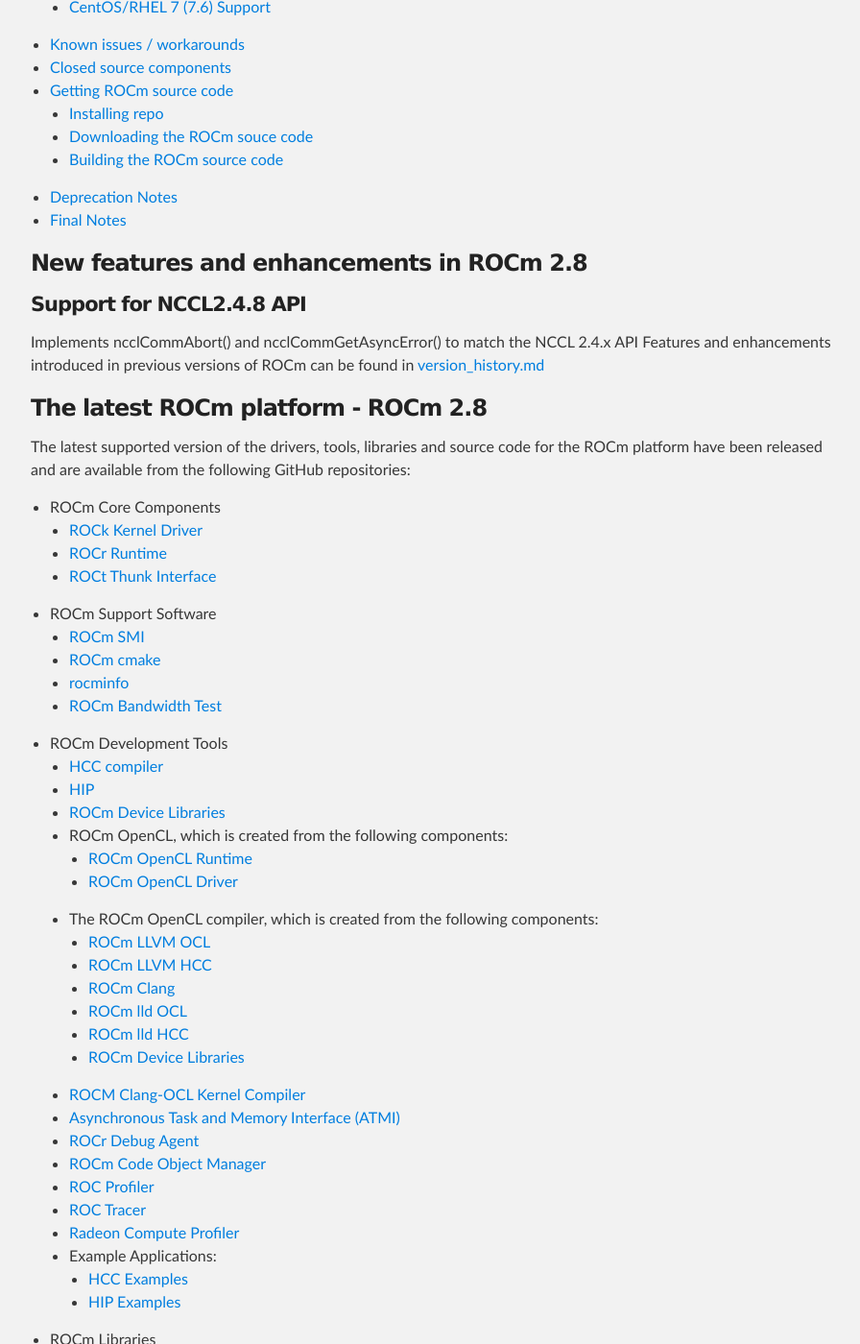
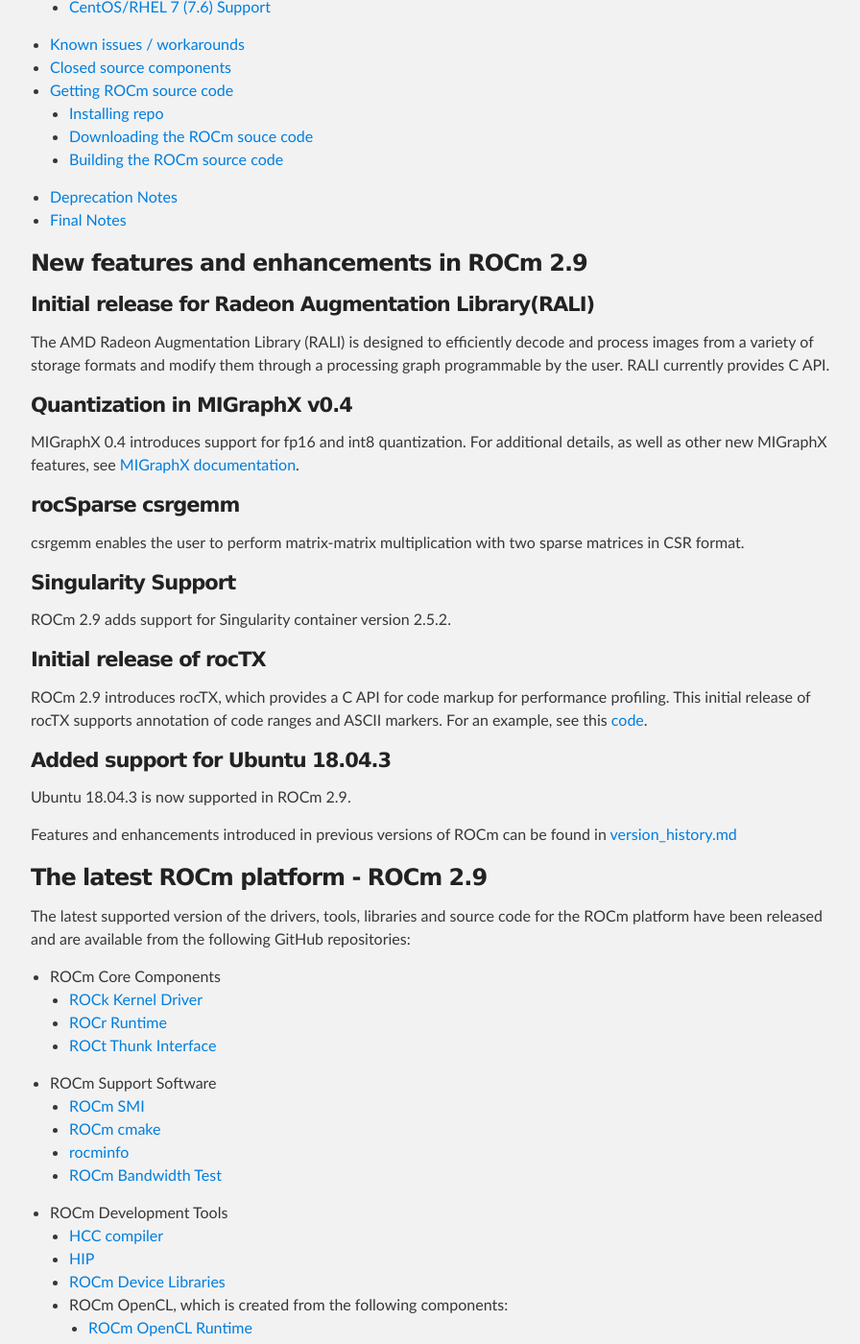
Before and after one commit to ROCm/ROCm.github.io, a Jekyll site: the page built from ROCmInstall.md, in a window 1280 px wide and 1400 px high, scrolled down 751 px. Shown: the whole window at 96% size, without its empty margins (183-1079 px from the left). Built offline with Jekyll 4.4.1, drawn with Linux system fonts in a browser that asks for light colours; some of the changed text lies outside the part shown.

Commit message:
ROCm 2.9 version update

````diff
--- a/ROCmInstall.md
+++ b/ROCmInstall.md
@@ -5,10 +5,10 @@
 
 ## ROCm Platform Installation Guide for Linux
 
-### Current ROCm Version: 2.8
+### Current ROCm Version: 2.9
 
-- [New features and enhancements in ROCm 2.8](#new-features-and-enhancements-in-rocm-28)
-- [The latest ROCm platform - ROCm 2.8](#the-latest-rocm-platform---rocm-28)
+- [New features and enhancements in ROCm 2.9](#new-features-and-enhancements-in-rocm-29)
+- [The latest ROCm platform - ROCm 2.9](#the-latest-rocm-platform---rocm-29)
 - [Hardware Support](#hardware-support)
   * [Supported GPUs](#supported-gpus)
   * [Supported CPUs](#supported-cpus)
@@ -28,65 +28,80 @@
 - [Deprecation Notes](#deprecation-notice)
 - [Final Notes](#final-notes)
 
-### New features and enhancements in ROCm 2.8
+### New features and enhancements in ROCm 2.9
 
-#### Support for NCCL2.4.8 API
+#### Initial release for Radeon Augmentation Library(RALI)
+The AMD Radeon Augmentation Library (RALI) is designed to efficiently decode and process images from a variety of storage formats and modify them through a processing graph programmable by the user. RALI currently provides C API.
 
-Implements ncclCommAbort() and ncclCommGetAsyncError() to match the NCCL 2.4.x API
+#### Quantization in MIGraphX v0.4
+MIGraphX 0.4 introduces support for fp16 and int8 quantization. For additional details, as well as other new MIGraphX features, see [MIGraphX documentation](https://github.com/ROCmSoftwarePlatform/AMDMIGraphX/wiki/Getting-started:-using-the-new-features-of-MIGraphX-0.4).
+
+#### rocSparse csrgemm
+csrgemm enables the user to perform matrix-matrix multiplication with two sparse matrices in CSR format.
+
+#### Singularity Support
+ROCm 2.9 adds support for Singularity container version 2.5.2.
+
+#### Initial release of rocTX
+ROCm 2.9 introduces rocTX, which provides a C API for code markup for performance profiling.  This initial release of rocTX supports annotation of code ranges and ASCII markers.  For an example, see this [code](https://github.com/ROCm-Developer-Tools/roctracer/blob/amd-master/test/MatrixTranspose_test/MatrixTranspose.cpp).
+
+#### Added support for Ubuntu 18.04.3
+Ubuntu 18.04.3 is now supported in ROCm 2.9.
+
 Features and enhancements introduced in previous versions of ROCm can be found in [version_history.md](https://github.com/RadeonOpenCompute/ROCm/blob/master/version_history.md)
 
-### The latest ROCm platform - ROCm 2.8
+### The latest ROCm platform - ROCm 2.9
 
 The latest supported version of the drivers, tools, libraries and source code for the ROCm platform have been released and are available from the following GitHub repositories:
 
 * ROCm Core Components
-  - [ROCk Kernel Driver](https://github.com/RadeonOpenCompute/ROCK-Kernel-Driver/tree/roc-2.8.0)
-  - [ROCr Runtime](https://github.com/RadeonOpenCompute/ROCR-Runtime/tree/roc-2.8.0)
-  - [ROCt Thunk Interface](https://github.com/RadeonOpenCompute/ROCT-Thunk-Interface/tree/roc-2.8.0)
+  - [ROCk Kernel Driver](https://github.com/RadeonOpenCompute/ROCK-Kernel-Driver/tree/roc-2.9.0)
+  - [ROCr Runtime](https://github.com/RadeonOpenCompute/ROCR-Runtime/tree/roc-2.9.0)
+  - [ROCt Thunk Interface](https://github.com/RadeonOpenCompute/ROCT-Thunk-Interface/tree/roc-2.9.0)
 * ROCm Support Software
-  - [ROCm SMI](https://github.com/RadeonOpenCompute/ROC-smi/tree/roc-2.8.0)
-  - [ROCm cmake](https://github.com/RadeonOpenCompute/rocm-cmake/tree/roc-2.8.0)
-  - [rocminfo](https://github.com/RadeonOpenCompute/rocminfo/tree/roc-2.8.0)
-  - [ROCm Bandwidth Test](https://github.com/RadeonOpenCompute/rocm_bandwidth_test/tree/roc-2.8.0)
+  - [ROCm SMI](https://github.com/RadeonOpenCompute/ROC-smi/tree/roc-2.9.0)
+  - [ROCm cmake](https://github.com/RadeonOpenCompute/rocm-cmake/tree/roc-2.9.0)
+  - [rocminfo](https://github.com/RadeonOpenCompute/rocminfo/tree/roc-2.9.0)
+  - [ROCm Bandwidth Test](https://github.com/RadeonOpenCompute/rocm_bandwidth_test/tree/roc-2.9.0)
 * ROCm Development Tools
-  - [HCC compiler](https://github.com/RadeonOpenCompute/hcc/tree/roc-hcc-2.8.0)
-  - [HIP](https://github.com/ROCm-Developer-Tools/HIP/tree/roc-2.8.0)
-  - [ROCm Device Libraries](https://github.com/RadeonOpenCompute/ROCm-Device-Libs/tree/roc-hcc-2.8.0)
+  - [HCC compiler](https://github.com/RadeonOpenCompute/hcc/tree/roc-hcc-2.9.0)
+  - [HIP](https://github.com/ROCm-Developer-Tools/HIP/tree/roc-2.9.0)
+  - [ROCm Device Libraries](https://github.com/RadeonOpenCompute/ROCm-Device-Libs/tree/roc-hcc-2.9.0)
   - ROCm OpenCL, which is created from the following components:
-    - [ROCm OpenCL Runtime](http://github.com/RadeonOpenCompute/ROCm-OpenCL-Runtime/tree/roc-2.8.0)
-    - [ROCm OpenCL Driver](http://github.com/RadeonOpenCompute/ROCm-OpenCL-Driver/tree/roc-2.8.0)
+    - [ROCm OpenCL Runtime](http://github.com/RadeonOpenCompute/ROCm-OpenCL-Runtime/tree/roc-2.9.0)
+    - [ROCm OpenCL Driver](http://github.com/RadeonOpenCompute/ROCm-OpenCL-Driver/tree/roc-2.9.0)
   - The ROCm OpenCL compiler, which is created from the following components:
-      - [ROCm LLVM OCL](http://github.com/RadeonOpenCompute/llvm/tree/roc-ocl-2.8.0)
-      - [ROCm LLVM HCC](http://github.com/RadeonOpenCompute/llvm/tree/roc-hcc-2.8.0)
-      - [ROCm Clang](http://github.com/RadeonOpenCompute/clang/tree/roc-2.8.0)
-      - [ROCm lld OCL](http://github.com/RadeonOpenCompute/lld/tree/roc-ocl-2.8.0)
-      - [ROCm lld HCC](http://github.com/RadeonOpenCompute/lld/tree/roc-hcc-2.8.0)
-      - [ROCm Device Libraries](https://github.com/RadeonOpenCompute/ROCm-Device-Libs/tree/roc-ocl-2.8.0)
-  - [ROCM Clang-OCL Kernel Compiler](https://github.com/RadeonOpenCompute/clang-ocl/tree/roc-2.8.0)
-  - [Asynchronous Task and Memory Interface (ATMI)](https://github.com/RadeonOpenCompute/atmi/tree/rocm_2.8.0)
-  - [ROCr Debug Agent](https://github.com/ROCm-Developer-Tools/rocr_debug_agent/tree/roc-2.8.0)
-  - [ROCm Code Object Manager](https://github.com/RadeonOpenCompute/ROCm-CompilerSupport/tree/roc-2.8.0)
+      - [ROCm LLVM OCL](http://github.com/RadeonOpenCompute/llvm/tree/roc-ocl-2.9.0)
+      - [ROCm LLVM HCC](http://github.com/RadeonOpenCompute/llvm/tree/roc-hcc-2.9.0)
+      - [ROCm Clang](http://github.com/RadeonOpenCompute/clang/tree/roc-2.9.0)
+      - [ROCm lld OCL](http://github.com/RadeonOpenCompute/lld/tree/roc-ocl-2.9.0)
+      - [ROCm lld HCC](http://github.com/RadeonOpenCompute/lld/tree/roc-hcc-2.9.0)
+      - [ROCm Device Libraries](https://github.com/RadeonOpenCompute/ROCm-Device-Libs/tree/roc-2.9.x)
+  - [ROCM Clang-OCL Kernel Compiler](https://github.com/RadeonOpenCompute/clang-ocl/tree/roc-2.9.0)
+  - [Asynchronous Task and Memory Interface (ATMI)](https://github.com/RadeonOpenCompute/atmi/tree/rocm_2.9.0)
+  - [ROCr Debug Agent](https://github.com/ROCm-Developer-Tools/rocr_debug_agent/tree/roc-2.9.0)
+  - [ROCm Code Object Manager](https://github.com/RadeonOpenCompute/ROCm-CompilerSupport/tree/roc-2.9.0)
   - [ROC Profiler](https://github.com/ROCm-Developer-Tools/rocprofiler/tree/roc-2.8.0)
-  - [ROC Tracer](https://github.com/ROCm-Developer-Tools/roctracer/tree/roc-2.8.0)
+  - [ROC Tracer](https://github.com/ROCm-Developer-Tools/roctracer/tree/roc-2.9.x)
   - [Radeon Compute Profiler](https://github.com/GPUOpen-Tools/RCP/tree/3a49405)
   - Example Applications:
     - [HCC Examples](https://github.com/ROCm-Developer-Tools/HCC-Example-Application/tree/ffd65333)
-    - [HIP Examples](https://github.com/ROCm-Developer-Tools/HIP-Examples/tree/roc-2.8.0)
+    - [HIP Examples](https://github.com/ROCm-Developer-Tools/HIP-Examples/tree/roc-2.9.0)
 * ROCm Libraries
-  - [rocBLAS](https://github.com/ROCmSoftwarePlatform/rocBLAS/tree/master-rocm-2.8)
-  - [hipBLAS](https://github.com/ROCmSoftwarePlatform/hipBLAS/tree/master-rocm-2.8)
-  - [rocFFT](https://github.com/ROCmSoftwarePlatform/rocFFT/tree/master-rocm-2.8)
-  - [rocRAND](https://github.com/ROCmSoftwarePlatform/rocRAND/tree/master-rocm-2.8)
-  - [rocSPARSE](https://github.com/ROCmSoftwarePlatform/rocSPARSE/tree/master-rocm-2.8)
-  - [hipSPARSE](https://github.com/ROCmSoftwarePlatform/hipSPARSE/tree/master-rocm-2.8)
-  - [rocALUTION](https://github.com/ROCmSoftwarePlatform/rocALUTION/tree/master-rocm-2.8)
+  - [rocBLAS](https://github.com/ROCmSoftwarePlatform/rocBLAS/tree/rocm-2.9)
+  - [hipBLAS](https://github.com/ROCmSoftwarePlatform/hipBLAS/tree/rocm-2.9)
+  - [rocFFT](https://github.com/ROCmSoftwarePlatform/rocFFT/tree/rocm-2.9)
+  - [rocRAND](https://github.com/ROCmSoftwarePlatform/rocRAND/tree/2.9.0)
+  - [rocSPARSE](https://github.com/ROCmSoftwarePlatform/rocSPARSE/tree/rocm-2.9)
+  - [hipSPARSE](https://github.com/ROCmSoftwarePlatform/hipSPARSE/tree/rocm-2.9)
+  - [rocALUTION](https://github.com/ROCmSoftwarePlatform/rocALUTION/tree/rocm-2.9)
   - [MIOpenGEMM](https://github.com/ROCmSoftwarePlatform/MIOpenGEMM/tree/6275a879)
-  - [MIOpen](https://github.com/ROCmSoftwarePlatform/MIOpen/tree/roc-2.8.0)
-  - [rocThrust](https://github.com/ROCmSoftwarePlatform/rocThrust/tree/master-rocm-2.8)
-  - [ROCm SMI Lib](https://github.com/RadeonOpenCompute/rocm_smi_lib/tree/roc-2.8.0)
-  - [RCCL](https://github.com/ROCmSoftwarePlatform/rccl/tree/master-rocm-2.8)
+  - [MIOpen](https://github.com/ROCmSoftwarePlatform/MIOpen/tree/roc-2.9.0)
+  - [rocThrust](https://github.com/ROCmSoftwarePlatform/rocThrust/tree/2.9.0)
+  - [ROCm SMI Lib](https://github.com/RadeonOpenCompute/rocm_smi_lib/tree/roc-2.9.0)
+  - [RCCL](https://github.com/ROCmSoftwarePlatform/rccl/tree/2.9.0)
   - [MIVisionX](https://github.com/GPUOpen-ProfessionalCompute-Libraries/MIVisionX/tree/1.3.0)
-  - [hipCUB](https://github.com/ROCmSoftwarePlatform/hipCUB/tree/master-rocm-2.8)
+  - [hipCUB](https://github.com/ROCmSoftwarePlatform/hipCUB/tree/2.9.0)
 
 
 
@@ -166,7 +181,7 @@
 #### Not supported or limited support under ROCm
 ##### Limited support
 
-* ROCm 2.8.x should support PCIe 2.0 enabled CPUs such as the AMD Opteron, Phenom, Phenom II, Athlon, Athlon X2, Athlon II and older Intel Xeon and Intel Core Architecture and Pentium CPUs. However, we have done very limited testing on these configurations, since our test farm has been catering to CPUs listed above. This is where we need community support. _If you find problems on such setups, please report these issues_.
+* ROCm 2.9.x should support PCIe 2.0 enabled CPUs such as the AMD Opteron, Phenom, Phenom II, Athlon, Athlon X2, Athlon II and older Intel Xeon and Intel Core Architecture and Pentium CPUs. However, we have done very limited testing on these configurations, since our test farm has been catering to CPUs listed above. This is where we need community support. _If you find problems on such setups, please report these issues_.
 * Thunderbolt 1, 2, and 3 enabled breakout boxes should now be able to work with ROCm. Thunderbolt 1 and 2 are PCIe 2.0 based, and thus are only supported with GPUs that do not require PCIe 3.0 atomics (e.g. Vega 10). However, we have done no testing on this configuration and would need community support due to limited access to this type of equipment.
 * AMD "Carrizo" and "Bristol Ridge" APUs are enabled to run OpenCL, but do not yet support HCC, HIP, or our libraries built on top of these compilers and runtimes.
   * As of ROCm 2.1, "Carrizo" and "Bristol Ridge" require the use of upstream kernel drivers.
@@ -179,16 +194,16 @@
 
 ##### Not supported
 
-* "Tonga", "Iceland", "Vega M", and "Vega 12" GPUs are not supported in ROCm 2.8/.x
+* "Tonga", "Iceland", "Vega M", and "Vega 12" GPUs are not supported in ROCm 2.9.x
 * We do not support GFX8-class GPUs (Fiji, Polaris, etc.) on CPUs that do not have PCIe 3.0 with PCIe atomics.
   * As such, we do not support AMD Carrizo and Kaveri APUs as hosts for such GPUs.
   * Thunderbolt 1 and 2 enabled GPUs are not supported by GFX8 GPUs on ROCm. Thunderbolt 1 & 2 are based on PCIe 2.0.
 
 #### Supported Operating Systems - New operating systems available
 
-The ROCm 2.8.x platform supports the following operating systems:
+The ROCm 2.9.x platform supports the following operating systems:
 
- * Ubuntu 16.04.5(Kernel 4.15) and 18.04.2(Kernel 4.18)
+ * Ubuntu 16.04.5(Kernel 4.15) and 18.04.3(Kernel 4.15)
  * CentOS 7.6 (Using devtoolset-7 runtime support)
  * RHEL 7.6 (Using devtoolset-7 runtime support)
 
@@ -221,7 +236,7 @@
 
 ### Installing from AMD ROCm repositories
 
-AMD hosts both [Debian](http://repo.radeon.com/rocm/apt/debian/) and [RPM](http://repo.radeon.com/rocm/yum/rpm/) repositories for the ROCm 2.8.x packages at this time.
+AMD hosts both [Debian](http://repo.radeon.com/rocm/apt/debian/) and [RPM](http://repo.radeon.com/rocm/yum/rpm/) repositories for the ROCm 2.9.x packages at this time.
 
 The packages in the Debian repository have been signed to ensure package integrity.
 
@@ -661,7 +672,7 @@
 ```shell
 mkdir -p ~/ROCm/
 cd ~/ROCm/
-~/bin/repo init -u https://github.com/RadeonOpenCompute/ROCm.git -b roc-2.8.0
+~/bin/repo init -u https://github.com/RadeonOpenCompute/ROCm.git -b roc-2.9.0
 repo sync
 ```
 
````
Also changed, not shown: other parts of ROCmInstall.md (+0 -4 lines).
